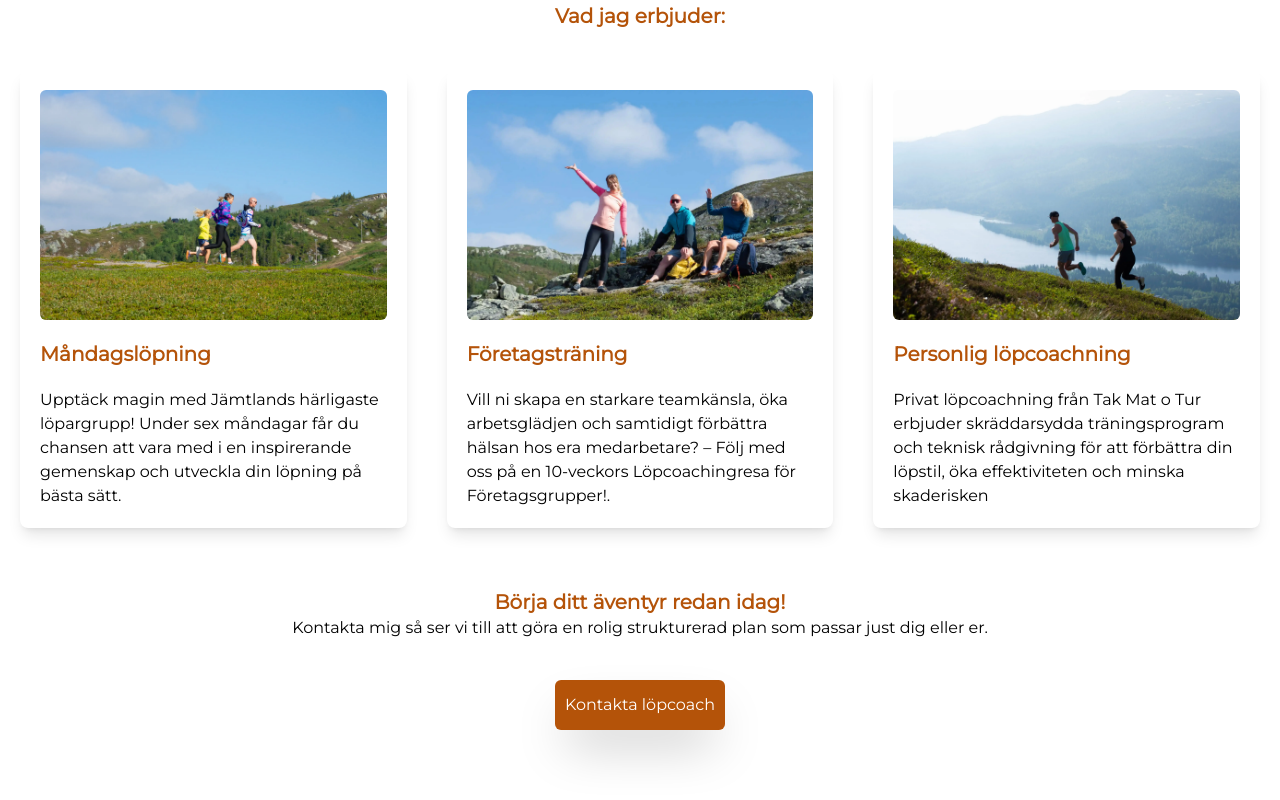
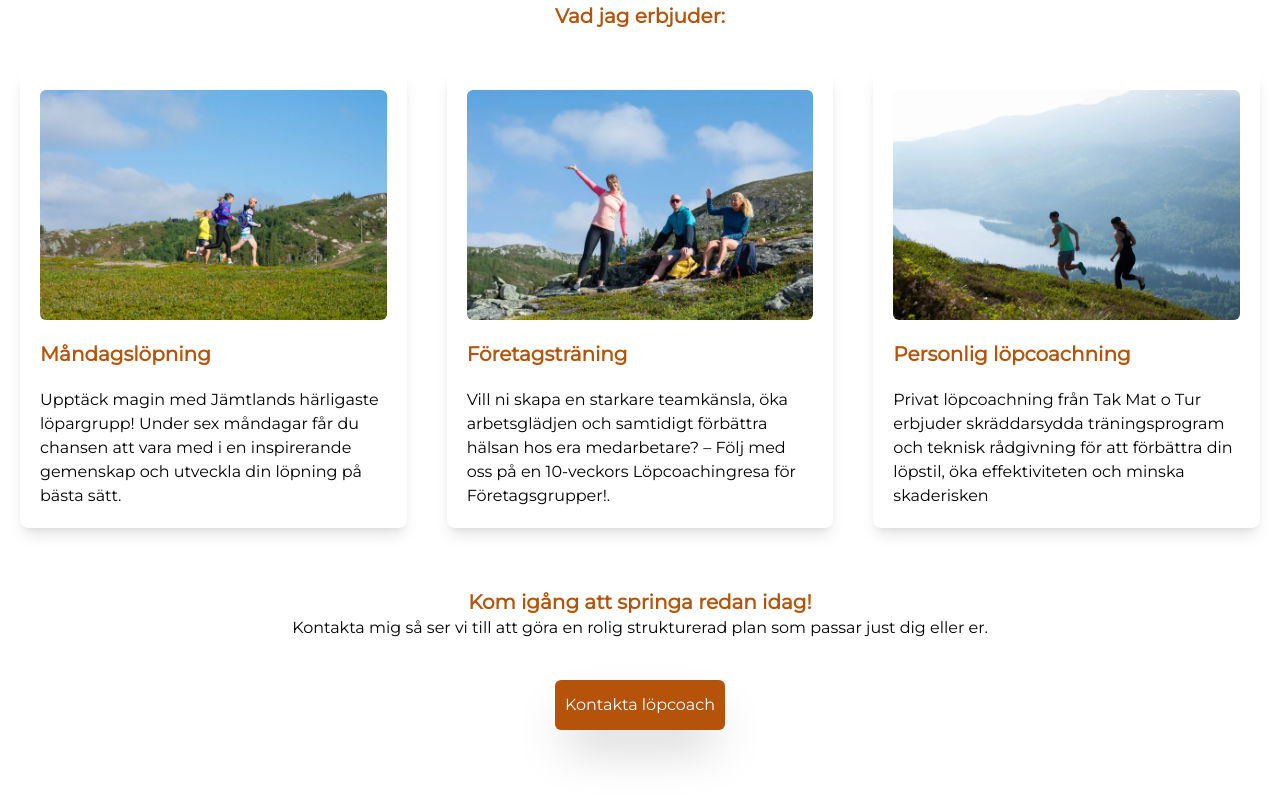
Before and after one commit to BoMar-Dev/takmatotur, a React (Vite) app in the folder client/: page /coach in a window 1280 px wide. Shown: the part 1352-2152 px from the top of the page. Built offline with nearby package versions, Linux system fonts and the light colour scheme; a web font is replaced by a local one; what tailwindcss-animated would draw is missing.

Commit message:
adjusted coach

```diff
--- a/client/src/pages/Coach.jsx
+++ b/client/src/pages/Coach.jsx
@@ -147,7 +147,7 @@ const Coach = () => {
 
       <section className="text-center p-5 max-w-screen-xl mx-auto">
         <h2 className="text-xl font-semibold text-amber-700">
-          Börja ditt äventyr redan idag!
+          Kom igång att springa redan idag!
         </h2>
         <p>
           Kontakta mig så ser vi till att göra en rolig strukturerad plan som
```
